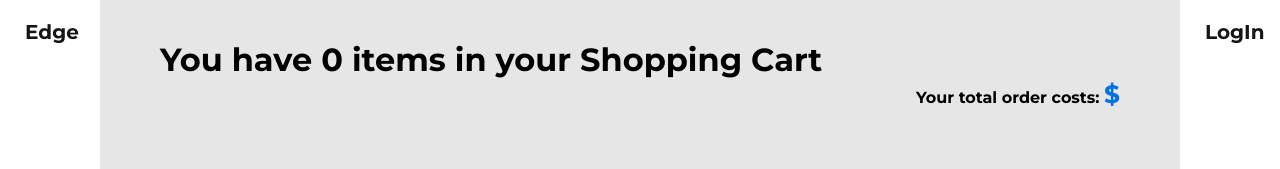
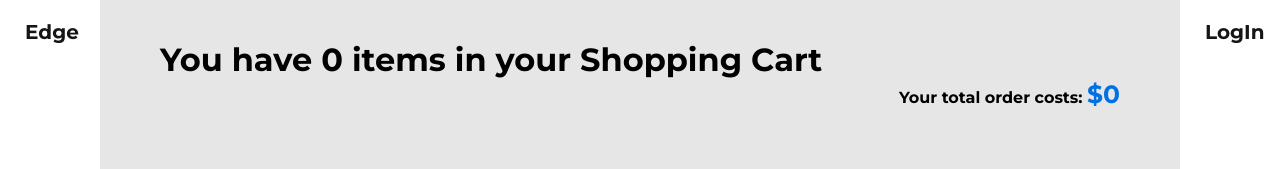
Before and after one commit to thatsickusername/project-shoes-store, a React (Create React App) app: page /cart in a window 1280 px wide. Shown: the top 169 px of the page. Built offline with nearby package versions, Linux system fonts and the light colour scheme.

Commit message:
finishing price logic

```diff
--- a/src/components/ShoeCardBig.js
+++ b/src/components/ShoeCardBig.js
@@ -11,8 +11,9 @@ function ShoeCardBig() {
     const addToCart = (e) => {
         e.preventDefault();
         const addToCartId = cartItems.length + 1
-        setCartItems( prevCartItems => [...prevCartItems, {name: 'The big Box', id: addToCartId}])
+        setCartItems( prevCartItems => [...prevCartItems, {name: 'The big Box', id: addToCartId, img: bigShoeCard, price: 200}])
     }
+    // {img: props.imgsrc, name: props.name, price: props.price, id: addToCartId}
 
     return (
         <div>
--- a/src/components/ShoeCart.js
+++ b/src/components/ShoeCart.js
@@ -6,9 +6,11 @@ import ShoeCardLong from './ShoeCardLong';
 function ShoeCart() {
 
     const [cartItems, setCartItems ] = useContext(ProductsContext)
-    var hello = 0
-    const totalPrice = cartItems.map((item) => {hello += item.price
-    return hello})
+    var totalPrice = 0
+    for (var i  = 0; i < cartItems.length; i++){
+        totalPrice += cartItems[i].price
+        console.log(totalPrice)
+    }
     return (
         <div className="ShoeCart">
             <h1>You have {cartItems.length} items in your Shopping Cart</h1>
```
